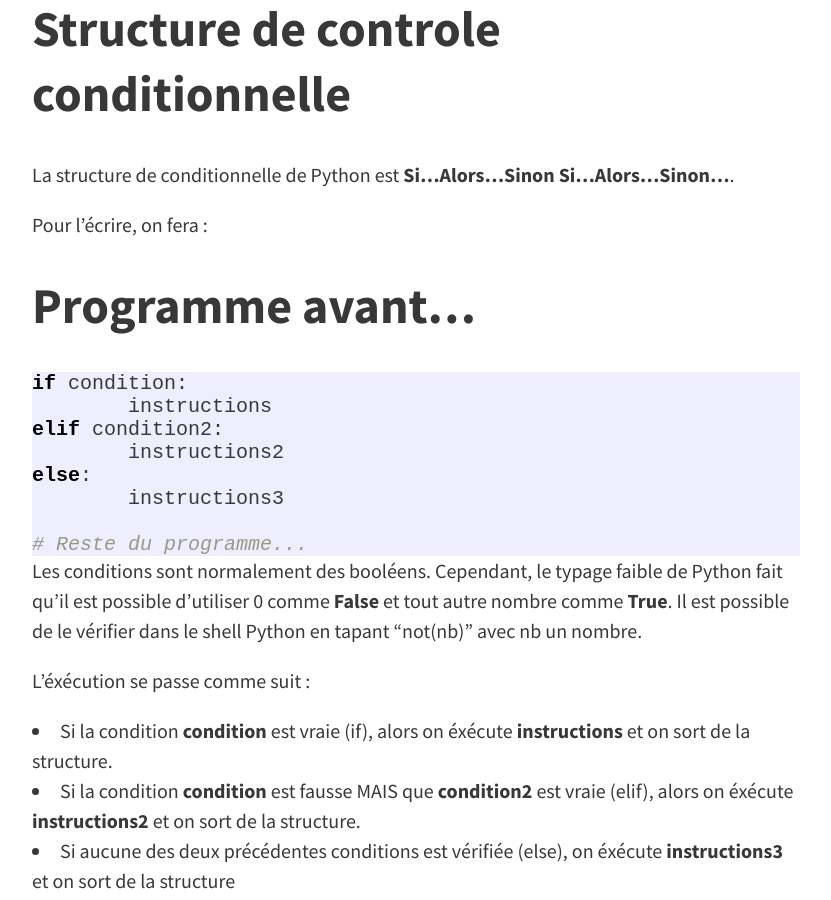
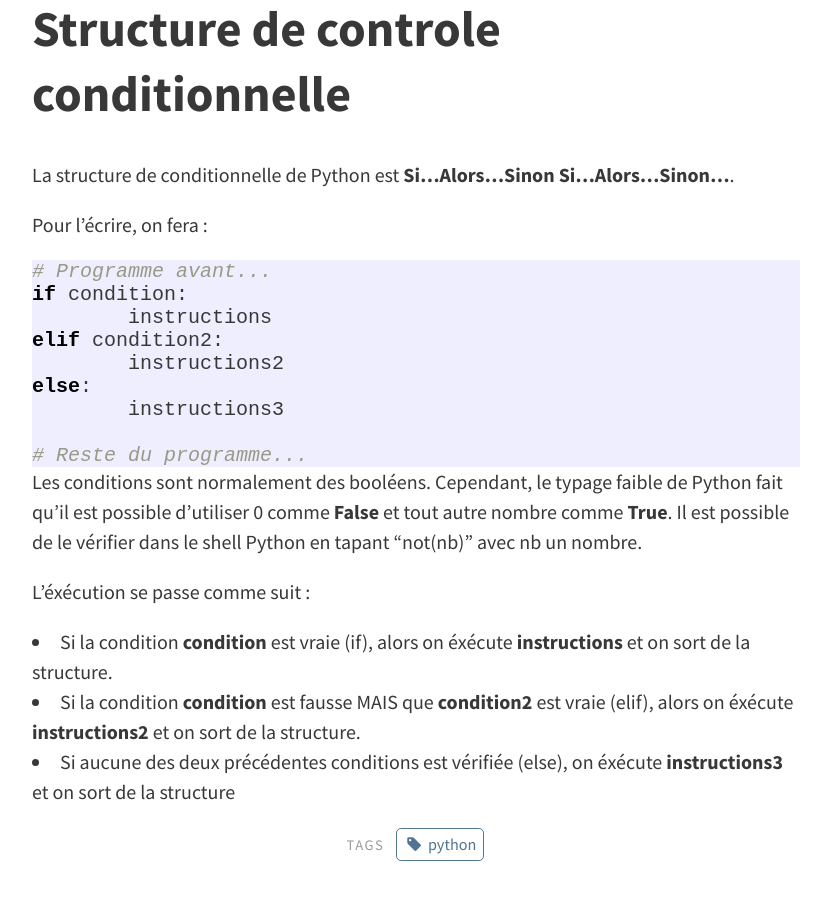
Before and after one commit to ALavault/alavault.github.io, a Jekyll site: the page built from _posts/2017-11-24-Python-3.markdown, in a window 1280 px wide and 900 px high, scrolled down 844 px. Shown: the whole window, without its empty margins (224-1055 px from the left). Built offline with Jekyll 4.4.1, drawn with Linux system fonts in a browser that asks for light colours.

Commit message:
back online

```diff
--- a/_posts/2017-11-24-Python-3.markdown
+++ b/_posts/2017-11-24-Python-3.markdown
@@ -23,9 +23,10 @@ Simplement une succession d'instructions. Point.
 La structure de conditionnelle de Python est **Si...Alors...Sinon Si...Alors...Sinon...**.
 
 Pour l'écrire, on fera :
-# Programme avant...
+
 
 {% highlight python %}
+# Programme avant...
 if condition:
 	instructions
 elif condition2:
```
